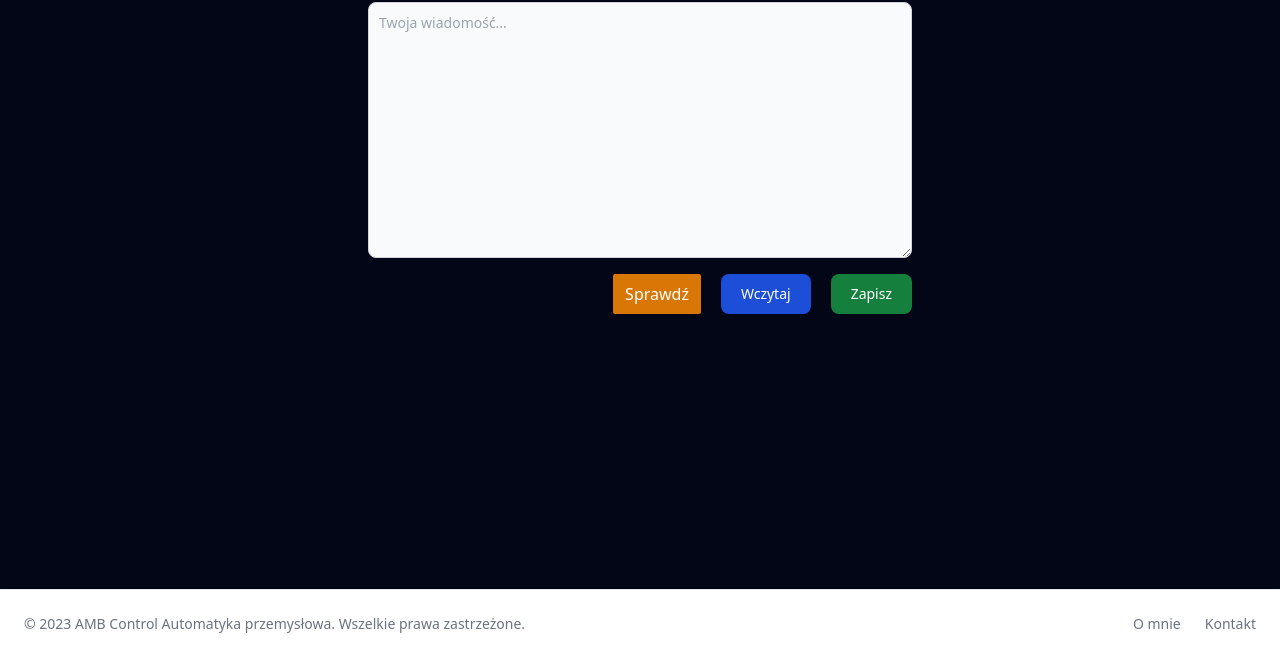
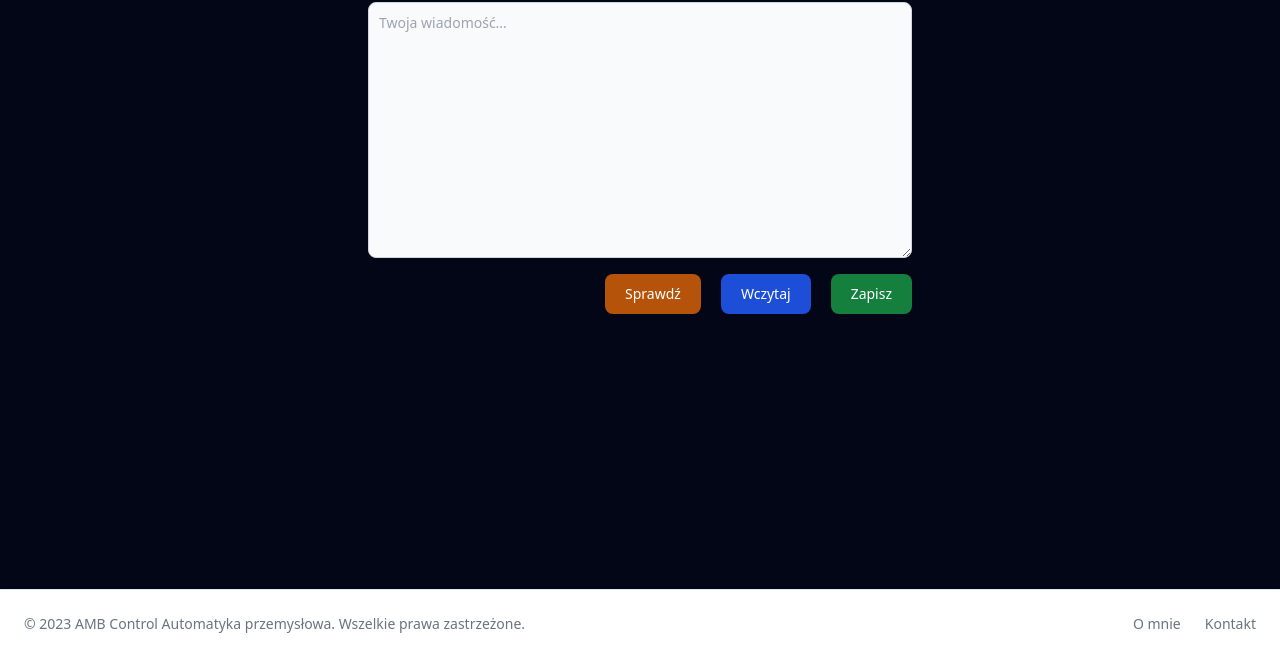
Before and after one commit to michal-baran/simple-editor, a website built with Parcel: page src/index.html in a window 1280 px wide. Shown: the part 142-800 px from the top of the page. Built offline with nearby package versions, Linux system fonts and the light colour scheme.

Commit message:
PWA starter

```diff
--- a/package.json
+++ b/package.json
@@ -10,6 +10,8 @@
   "author": "",
   "license": "ISC",
   "devDependencies": {
+    "@parcel/packager-raw-url": "^2.9.3",
+    "@parcel/transformer-webmanifest": "^2.9.3",
     "parcel": "^2.9.3",
     "postcss": "^8.4.31",
     "tailwindcss": "^3.3.3"
--- a/src/index.html
+++ b/src/index.html
@@ -4,6 +4,7 @@
     <meta charset="UTF-8" />
     <meta name="viewport" content="width=device-width, initial-scale=1.0" />
     <link href="./index.css" rel="stylesheet" />
+    <link href="./manifest.json" rel="manifest"/>
     <title>Prosty edytor</title>
   </head>
 
@@ -86,7 +87,12 @@
         placeholder="Twoja wiadomość..."
       ></textarea>
       <div class="flex justify-end gap-5">
-        <button class="check--js bg-amber-600 px-3 py-1.5 rounded-sm text-white">Sprawdź</button>
+        <button
+          type="button"
+          class="check--js text-white bg-amber-700 hover:bg-amber-800 focus:ring-4 focus:ring-amber-300 font-medium rounded-lg text-sm px-5 py-2.5 dark:bg-amber-600 dark:hover:bg-amber-700 focus:outline-none dark:focus:ring-amber-800"
+        >
+          Sprawdź
+        </button>
         <button
           type="button"
           class="load--js text-white bg-blue-700 hover:bg-blue-800 focus:ring-4 focus:ring-blue-300 font-medium rounded-lg text-sm px-5 py-2.5 dark:bg-blue-600 dark:hover:bg-blue-700 focus:outline-none dark:focus:ring-blue-800"
```
Also changed, not shown: src/images/icon-192x192.png (added), src/images/icon-256x256.png (added), src/images/icon-384x384.png (added), src/images/icon-512x512.png (added), src/manifest.json (added), 2 other files.
